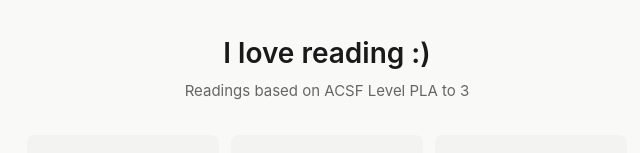
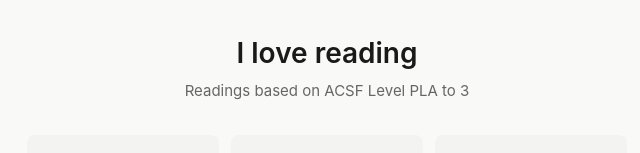
Before and after one commit to simoncreamer/ilovereading, a React (Vite) app: page / in a window 1280 px wide. Shown: the top 153 px of the page, without its empty margins (313-953 px from the left). Built offline with nearby package versions, Linux system fonts and the light colour scheme.

Commit message:
Update App.jsx

```diff
--- a/src/App.jsx
+++ b/src/App.jsx
@@ -277,7 +277,7 @@
     <div className={styles.pageCenter}>
       <div className={styles.homeWrap}>
         <div className={styles.homeHero}>
-          <h1 className={styles.homeTitle}>I love reading :)</h1>
+          <h1 className={styles.homeTitle}>I love reading</h1>
           <p className={styles.homeSub}>Readings based on ACSF Level PLA to 3</p>
         </div>
         <div className={styles.statsGrid}>
```
